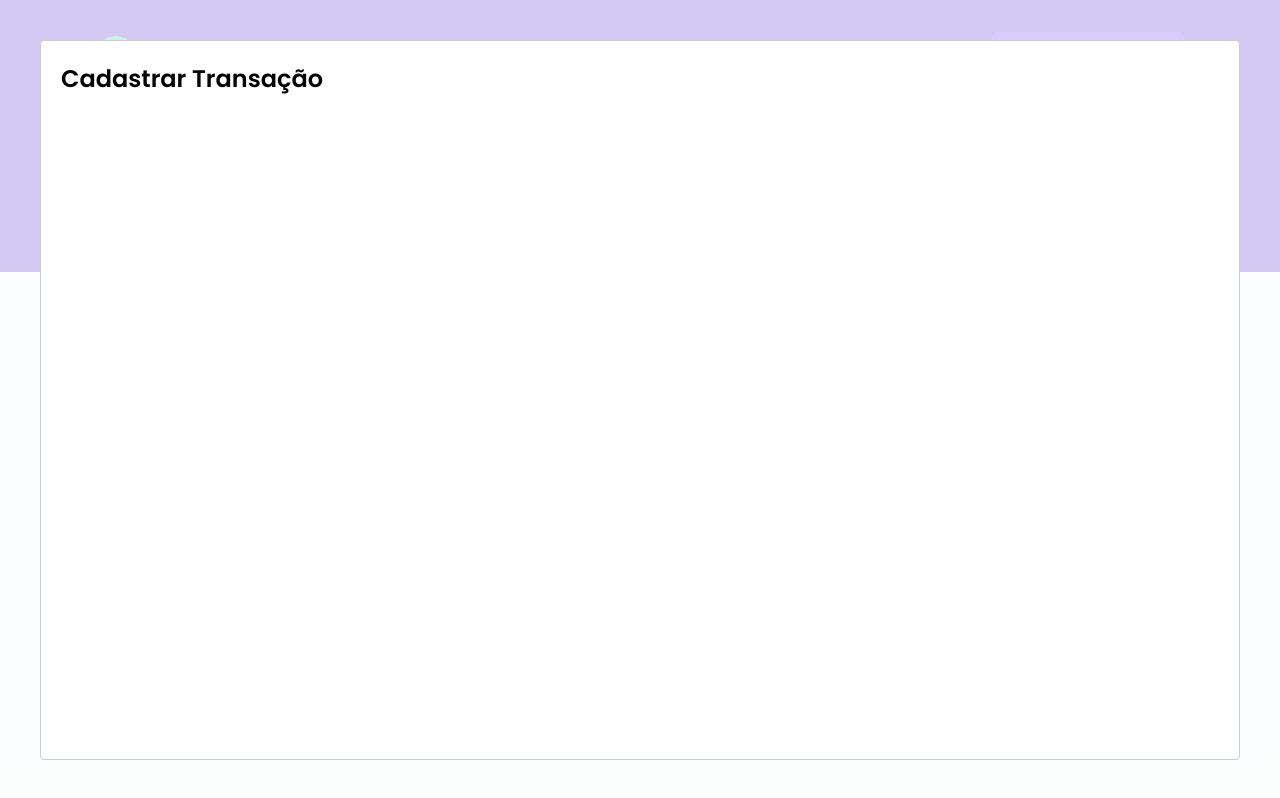
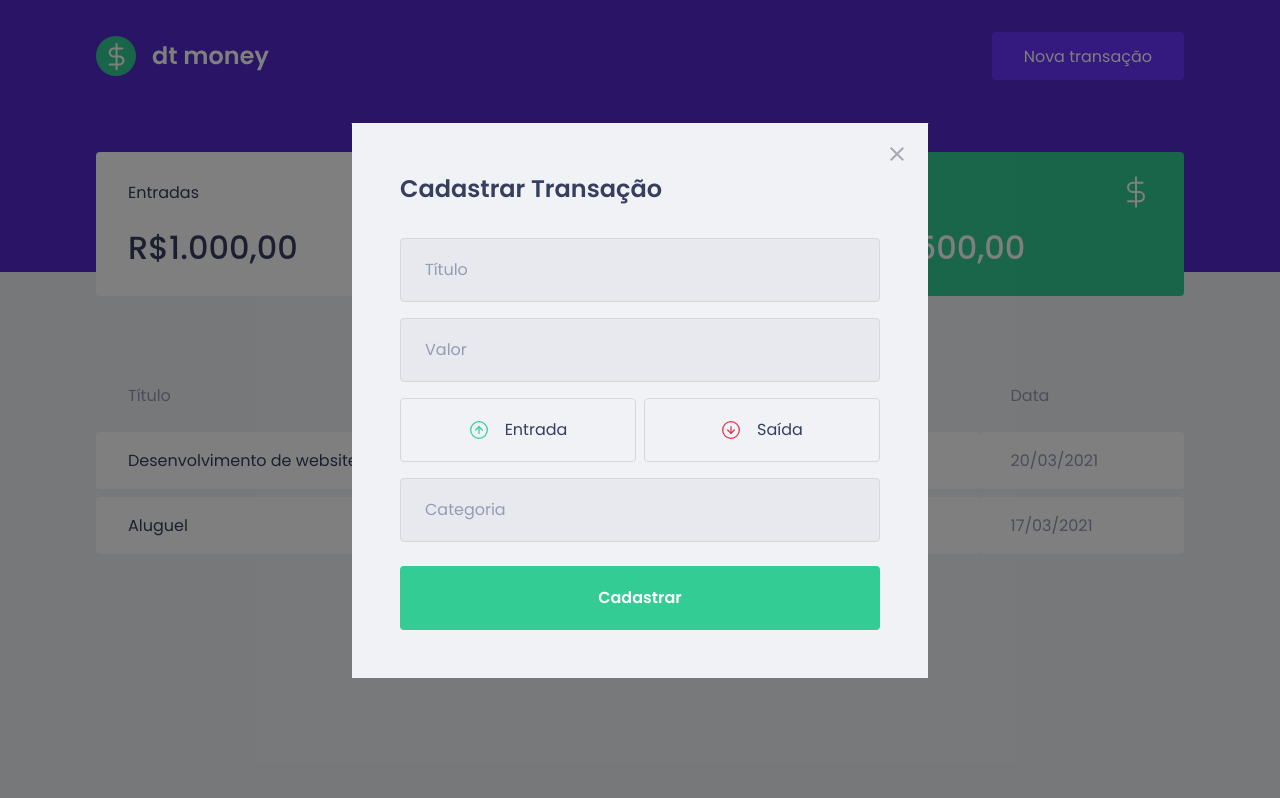
Before and after one commit to allexis096/ignite-react-dt-money, a React (Create React App) app: page / in a window 1280 px wide. Both pictures are taken after a click on the button "Nova transação". Built offline with nearby package versions, Linux system fonts and the light colour scheme; no server answers; what miragejs would draw is missing.

Commit message:
:sparkles: add NewTransactionModal component

```diff
--- a/package.json
+++ b/package.json
@@ -5,6 +5,7 @@
   "dependencies": {
     "axios": "^0.21.1",
     "miragejs": "^0.1.41",
+    "polished": "^4.1.1",
     "react": "^17.0.1",
     "react-dom": "^17.0.1",
     "react-modal": "^3.12.1",
--- a/src/App.tsx
+++ b/src/App.tsx
@@ -5,6 +5,7 @@
 
 import { Header } from './components/Header';
 import { Dashboard } from './components/Dashboard';
+import { NewTransactionModal } from './components/NewTransactionModal';
 
 Modal.setAppElement('#root');
 
@@ -26,12 +27,10 @@
       <Header onOpenNewTransactionModal={handleOpenNewTransactionModal} />
       <Dashboard />
 
-      <Modal
+      <NewTransactionModal
         isOpen={isNewTransactionModalOpen}
         onRequestClose={handleCloseNewTransactionModal}
-      >
-        <h2>Cadastrar Transação</h2>
-      </Modal>
+      />
       <GlobalStyle />
     </>
   );
--- /dev/null
+++ b/src/components/NewTransactionModal/index.tsx
@@ -0,0 +1,54 @@
+import Modal from 'react-modal';
+
+import closeImg from '../../assets/close.svg';
+import incomeImg from '../../assets/income.svg';
+import outcomeImg from '../../assets/outcome.svg';
+
+import * as S from './styles';
+
+type NewTransactionModalProps = {
+  isOpen: boolean;
+  onRequestClose: () => void;
+};
+
+export function NewTransactionModal({
+  isOpen,
+  onRequestClose,
+}: NewTransactionModalProps) {
+  return (
+    <Modal
+      isOpen={isOpen}
+      onRequestClose={onRequestClose}
+      overlayClassName="react-modal-overlay"
+      className="react-modal-content"
+    >
+      <button
+        type="button"
+        onClick={onRequestClose}
+        className="react-modal-close"
+      >
+        <img src={closeImg} alt="Fechar modal" />
+      </button>
+      <S.Container>
+        <h2>Cadastrar Transação</h2>
+        <input placeholder="Título" />
+        <input type="number" placeholder="Valor" />
+
+        <S.TransactionTypeContainer>
+          <button type="button">
+            <img src={incomeImg} alt="Entrada" />
+            <span>Entrada</span>
+          </button>
+
+          <button type="button">
+            <img src={outcomeImg} alt="Saída" />
+            <span>Saída</span>
+          </button>
+        </S.TransactionTypeContainer>
+
+        <input placeholder="Categoria" />
+        <button type="submit">Cadastrar</button>
+      </S.Container>
+    </Modal>
+  );
+}
--- /dev/null
+++ b/src/components/NewTransactionModal/styles.ts
@@ -0,0 +1,83 @@
+import styled from 'styled-components';
+import { darken } from 'polished';
+
+export const Container = styled.form`
+  h2 {
+    color: var(--text-title);
+    font-size: 1.5rem;
+    margin-bottom: 2rem;
+  }
+
+  input {
+    width: 100%;
+    padding: 0 1.5rem;
+    height: 4rem;
+    border-radius: 0.25rem;
+    border: 1px solid #d7d7d7;
+    background: #e7e9ee;
+    font-weight: 400;
+    font-size: 1rem;
+
+    &::placeholder {
+      color: var(--text-body);
+    }
+
+    & + input {
+      margin-top: 1rem;
+    }
+  }
+
+  button[type='submit'] {
+    width: 100%;
+    padding: 0 1.5rem;
+    height: 4rem;
+    background: var(--green);
+    color: #fff;
+    border-radius: 0.25rem;
+    border: 0;
+    font-size: 1rem;
+    margin-top: 1.5rem;
+    font-weight: 600;
+
+    transition: filter 0.2s;
+    &:hover {
+      filter: brightness(0.9);
+    }
+  }
+`;
+
+export const TransactionTypeContainer = styled.div`
+  margin: 1rem 0;
+  display: grid;
+  grid-template-columns: repeat(2, 1fr);
+  gap: 0.5rem;
+
+  button {
+    height: 4rem;
+    border: 1px solid #d7d7d7;
+    border-radius: 0.25rem;
+
+    background: transparent;
+
+    display: flex;
+    align-items: center;
+    justify-content: center;
+
+    img {
+      width: 20px;
+      height: 20px;
+    }
+
+    span {
+      display: inline-block;
+      margin-left: 1rem;
+      font-size: 1rem;
+      color: var(--text-title);
+    }
+
+    transition: border-color 0.2s;
+    &:hover {
+      border-color: ${darken(0.1, '#d7d7d7')};
+    }
+  }
+`;
--- a/src/styles/global.ts
+++ b/src/styles/global.ts
@@ -50,4 +50,39 @@
     opacity: 0.6;
     cursor: not-allowed;
   }
+
+  .react-modal-overlay {
+    background: rgba(0, 0, 0, 0.5);
+    position: fixed;
+    top: 0;
+    bottom: 0;
+    left: 0;
+    right: 0;
+
+    display: flex;
+    align-items: center;
+    justify-content: center;
+  }
+
+  .react-modal-content {
+    width: 100%;
+    max-width: 576px;
+    background: var(--background);
+    padding: 3rem;
+    position: relative;
+    border-radius: 0.24px;
+  }
+
+  .react-modal-close {
+    position: absolute;
+    right: 1.5rem;
+    top: 1.5rem;
+    border: 0;
+    background: transparent;
+
+    transition: filter 0.2s;
+    &:hover {
+      filter: brightness(0.8);
+    }
+  }
 `;
```
Also changed, not shown: 1 other file (tests, documents, lock files or other folders).
